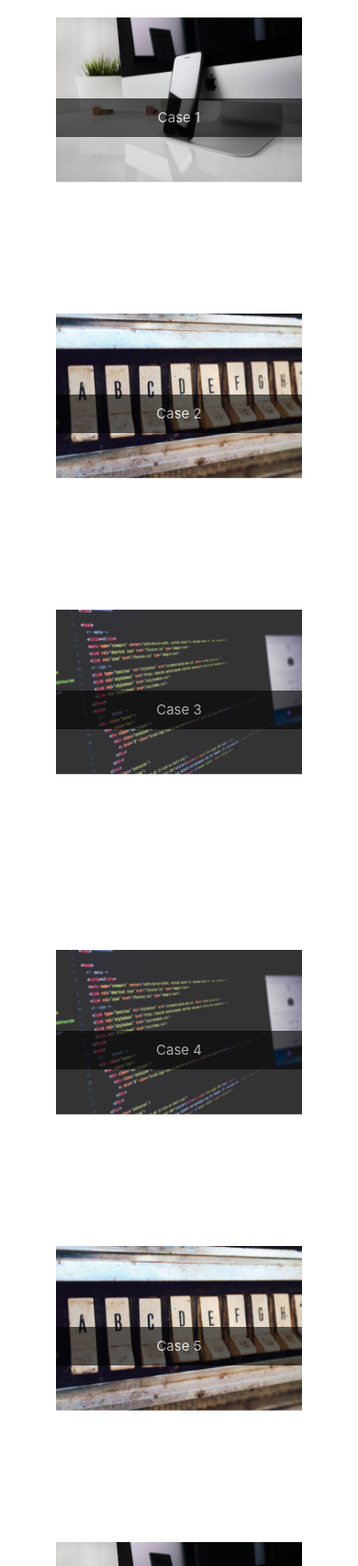
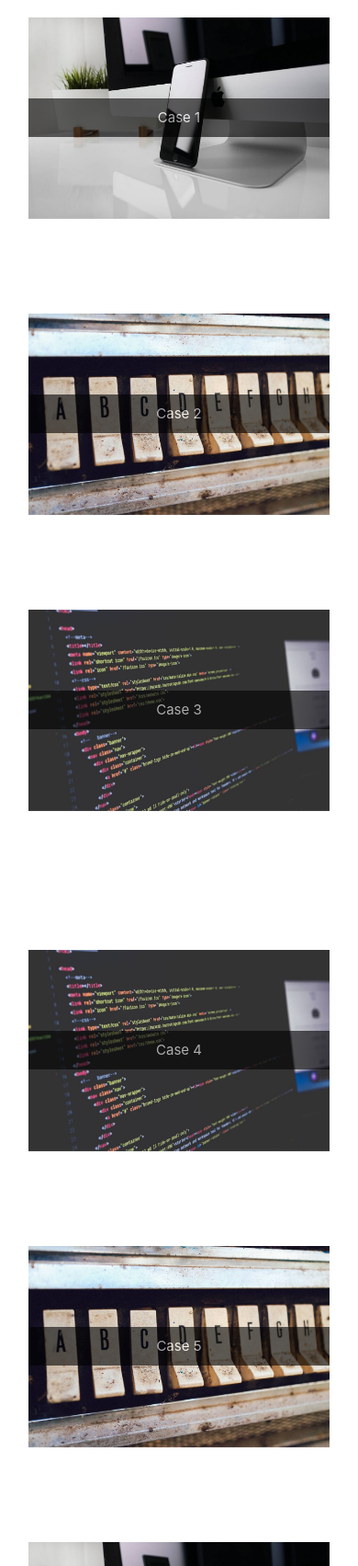
Before and after one commit to as5823934/Portfolio, a plain HTML site: page index.html in a window 390 px wide. Shown: the part 4245-5948 px from the top of the page at 92% size. Drawn offline with nearby package versions, Linux system fonts and the light colour scheme; files whose address does not match are found by name.

Commit message:
edit project layout

```diff
--- a/index.html
+++ b/index.html
@@ -247,7 +247,7 @@
             </div>
             <div class="container">
                 <div class="media-container-row">
-                    <div class="card p-3 col-10 col-md-8 col-lg-4">
+                    <div class="card p-3 col-sm-10 col-md-8 col-lg-4">
                         <div class="card-wrapper f1_container animation-element slide-left testimonial">
                             <div class="card-img face f1_card">
                                 <img src="images/01.jpg" alt="">
@@ -265,7 +265,7 @@
                             </div>
                         </div>
                     </div>
-                     <div class="card p-3 col-10 col-md-8 col-lg-4">
+                     <div class="card p-3 col-sm-10 col-md-8 col-lg-4">
                         <div class="card-wrapper f1_container animation-element slide-left testimonial">
                             <div class="card-img face f1_card">
                                 <img src="images/02.jpg" alt="">
@@ -285,7 +285,7 @@
                         </div>
                     </div>
 
-                    <div class="card p-3 col-10 col-md-8 col-lg-4">
+                    <div class="card p-3 col-sm-10 col-md-8 col-lg-4">
                             <div class="card-wrapper f1_container animation-element slide-left testimonial">
                             <div class="card-img face f1_card">
                                 <img src="images/03.jpg" alt="">
@@ -311,7 +311,7 @@
         <section class="cid-qyW8ZNoxwr">
                 <div class="container">
                     <div class="media-container-row">
-                        <div class="card p-3 col-10 col-md-8 col-lg-4">
+                        <div class="card p-3 col-sm-10 col-md-8 col-lg-4">
                             <div class="card-wrapper f1_container animation-element slide-left testimonial">
                                 <div class="card-img face f1_card">
                                     <img src="images/03.jpg" alt="">
@@ -331,7 +331,7 @@
                                 </div>
                             </div>
                         </div>
-                         <div class="card p-3 col-10 col-md-8 col-lg-4">
+                         <div class="card p-3 col-sm-10 col-md-8 col-lg-4">
                             <div class="card-wrapper f1_container animation-element slide-left testimonial">
                                 <div class="card-img face f1_card">
                                     <img src="images/02.jpg" alt="">
@@ -350,7 +350,7 @@
                                 </div>
                             </div>
                         </div>
-                         <div class="card p-3 col-10 col-md-8 col-lg-4">
+                         <div class="card p-3 col-sm-10 col-md-8 col-lg-4">
                             <div class="card-wrapper f1_container animation-element slide-left testimonial">
                                 <div class="card-img face f1_card">
                                     <img src="images/01.jpg" alt="">
```
